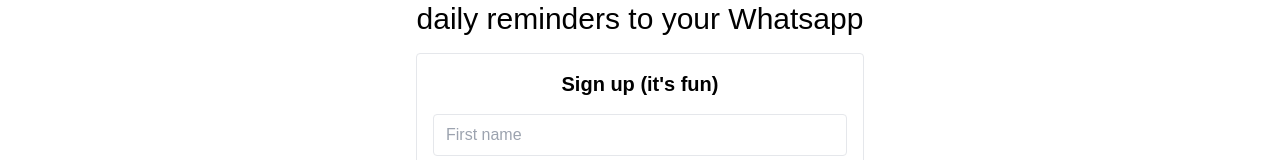
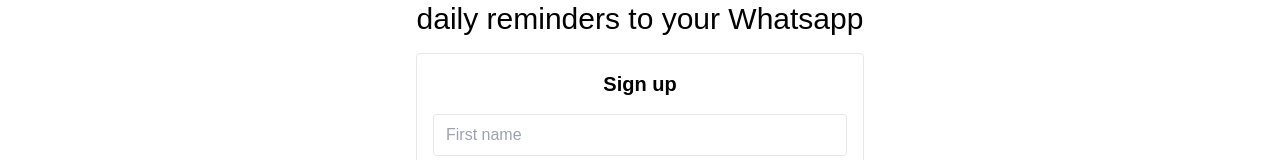
Before and after one commit to TemperateGrassland/never-forget, a Next.js app: page / in a window 1280 px wide. Both pictures are taken after typing "name@example.com" into the empty fields and a click on the button "Continue". Shown: the part 256-416 px from the top of the page. Built offline with nearby package versions, Linux system fonts and the light colour scheme; no server answers; the database is empty; a web font is replaced by a local one.

Commit message:
fix build error

```diff
--- a/src/app/components/ui/CreateUser.tsx
+++ b/src/app/components/ui/CreateUser.tsx
@@ -83,7 +83,7 @@ export default function CreateUser({ prefillEmail = '' }: { prefillEmail?: strin
 
   return (
     <form onSubmit={handleSubmit} className="space-y-4 p-4 border rounded max-w-md">
-      <h2 className="text-xl font-semibold text-black text-center">Sign up (it's fun)</h2>
+      <h2 className="text-xl font-semibold text-black text-center">Sign up</h2>
 
       <input
         type="text"
```
